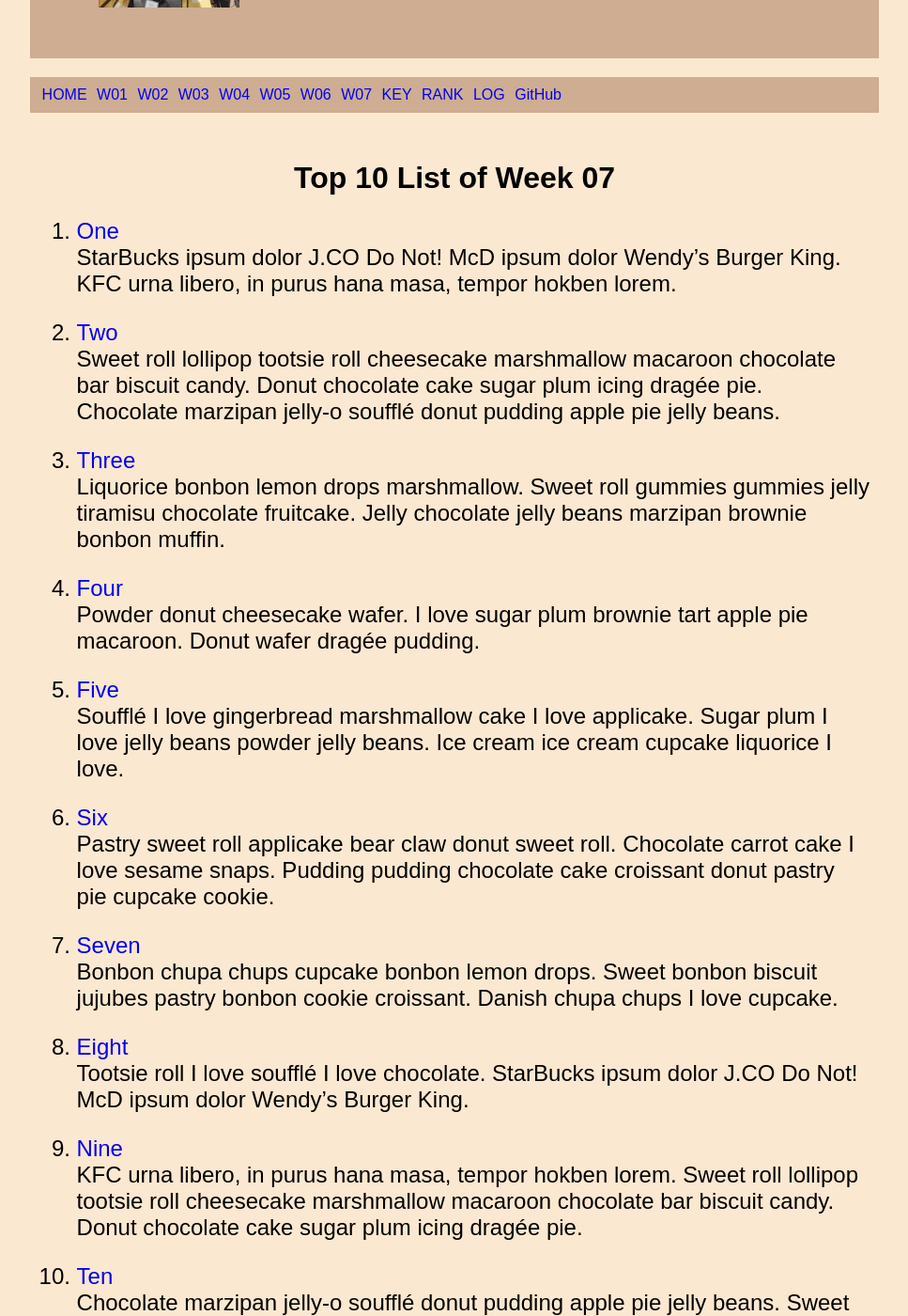
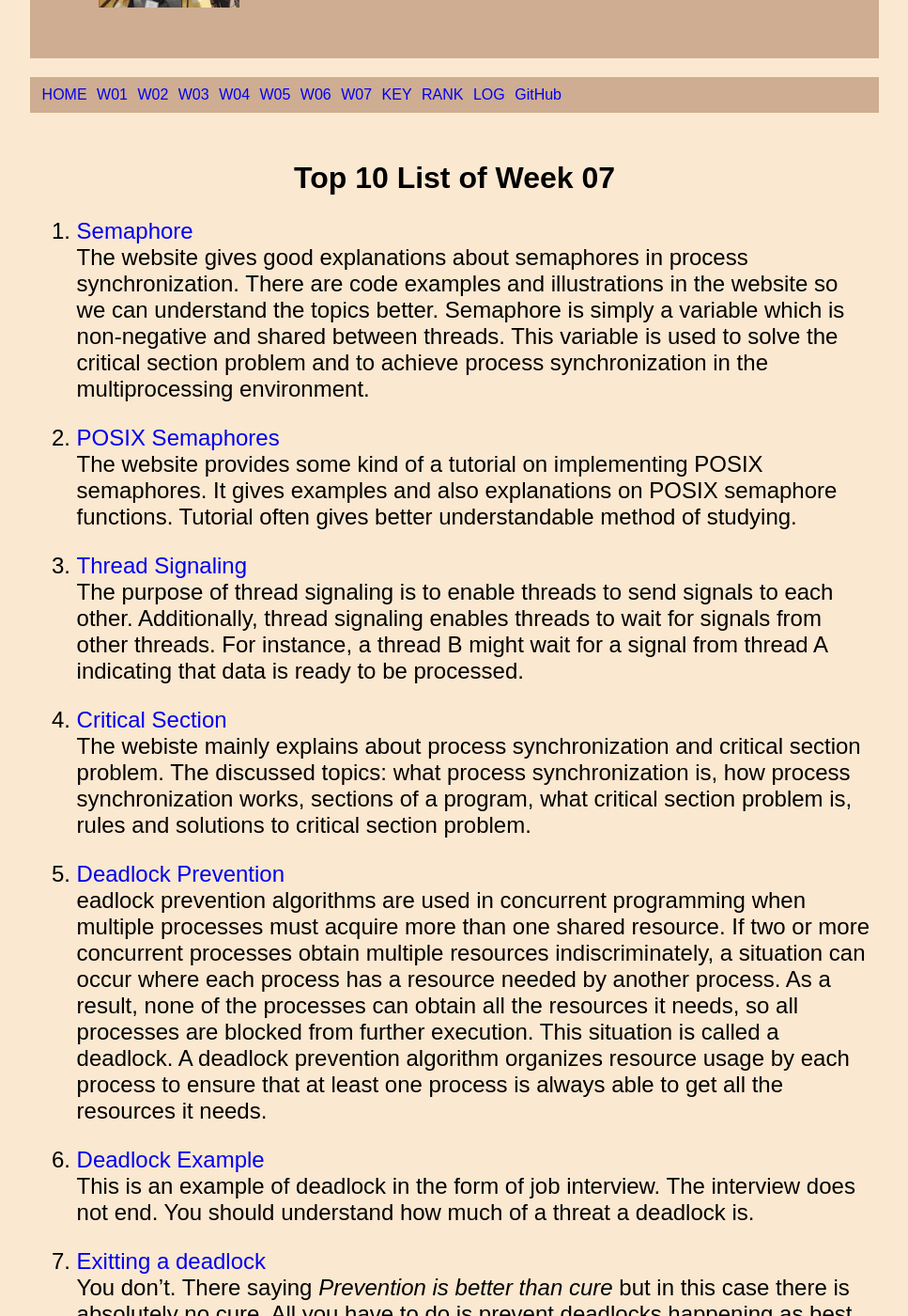
Before and after one commit to fadhilrasendriya/os211, a Jekyll site: the page built from w07.md, in a window 1280 px wide and 1400 px high, scrolled down 200 px. Shown: the whole window at 94% size, without its empty margins (156-1123 px from the left). Built offline with Jekyll 4.4.1, drawn with Linux system fonts in a browser that asks for light colours; our own code applies the rules of GitHub Pages for plain Markdown files; some of the changed text lies outside the part shown.

Commit message:
OS211 fadhilrasendriya

```diff
--- a/TXT/myrank.txt
+++ b/TXT/myrank.txt
@@ -14,3 +14,6 @@ ZCZC W04 faustaadp
 ZCZC W05 fadlia68
 ZCZC W05 faishol01
 ZCZC W05 faustaadp
+ZCZC W06 fadlia68
+ZCZC W06 faishol01
+ZCZC W06 faustaadp
--- a/w07.md
+++ b/w07.md
@@ -5,52 +5,67 @@ permalink: /W07/
 
 # Top 10 List of Week 07
 
-1. [One](https://en.wikipedia.org/wiki/1)<br>
-StarBucks ipsum dolor J.CO Do Not!
-McD ipsum dolor Wendy's Burger King.
-KFC urna libero, in purus hana masa, tempor hokben lorem.
+1. [Semaphore](https://www.geeksforgeeks.org/semaphores-in-process-synchronization/)<br>
+The website gives good explanations about semaphores in process
+synchronization. There are code examples and illustrations in the website so we
+can understand the topics better. Semaphore is simply a variable which is
+non-negative and shared between threads. This variable is used to solve the
+critical section problem and to achieve process synchronization in the
+multiprocessing environment.
 
-2. [Two](https://en.wikipedia.org/wiki/2)<br>
-Sweet roll lollipop tootsie roll cheesecake marshmallow macaroon chocolate bar biscuit candy.
-Donut chocolate cake sugar plum icing dragée pie.
-Chocolate marzipan jelly-o soufflé donut pudding apple pie jelly beans.
+2. [POSIX Semaphores](http://www.csc.villanova.edu/~mdamian/threads/posixsem.html)<br>
+The website provides some kind of a tutorial on implementing POSIX semaphores.
+It gives examples and also explanations on POSIX semaphore functions. Tutorial
+often gives better understandable method of studying.
 
-3. [Three](https://en.wikipedia.org/wiki/3)<br>
-Liquorice bonbon lemon drops marshmallow.
-Sweet roll gummies gummies jelly tiramisu chocolate fruitcake.
-Jelly chocolate jelly beans marzipan brownie bonbon muffin.
+3. [Thread Signaling](http://tutorials.jenkov.com/java-concurrency/thread-signaling.html)<br>
+The purpose of thread signaling is to enable threads to send signals to each
+other. Additionally, thread signaling enables threads to wait for signals from
+other threads. For instance, a thread B might wait for a signal from thread
+A indicating that data is ready to be processed.
 
-4. [Four](https://en.wikipedia.org/wiki/4)<br>
-Powder donut cheesecake wafer.
-I love sugar plum brownie tart apple pie macaroon.
-Donut wafer dragée pudding.
+4. [Critical Section](https://www.guru99.com/process-synchronization.html)<br>
+The webiste mainly explains about process synchronization and critical section
+problem. The discussed topics: what process synchronization is, how process
+synchronization works, sections of a program, what critical section problem is,
+rules and solutions to critical section problem.
 
-5. [Five](https://en.wikipedia.org/wiki/5)<br>
-Soufflé I love gingerbread marshmallow cake I love applicake.
-Sugar plum I love jelly beans powder jelly beans.
-Ice cream ice cream cupcake liquorice I love.
+5. [Deadlock Prevention](https://www.javatpoint.com/os-deadlock-prevention)<br>
+eadlock prevention algorithms are used in concurrent programming when multiple
+processes must acquire more than one shared resource. If two or more concurrent
+processes obtain multiple resources indiscriminately, a situation can occur
+where each process has a resource needed by another process. As a result, none
+of the processes can obtain all the resources it needs, so all processes are
+blocked from further execution. This situation is called a deadlock. A deadlock
+prevention algorithm organizes resource usage by each process to ensure that at
+least one process is always able to get all the resources it needs.
 
-6. [Six](https://en.wikipedia.org/wiki/6)<br>
-Pastry sweet roll applicake bear claw donut sweet roll.
-Chocolate carrot cake I love sesame snaps.
-Pudding pudding chocolate cake croissant donut pastry pie cupcake cookie.
+6. [Deadlock Example](https://www.reddit.com/r/ProgrammerHumor/comments/a7128j/interviewer_explain_deadlock_and_well_hire_you/)<br>
+This is an example of deadlock in the form of job interview. The interview does
+not end. You should understand how much of a threat a deadlock is.
 
-7. [Seven](https://en.wikipedia.org/wiki/7)<br>
-Bonbon chupa chups cupcake bonbon lemon drops.
-Sweet bonbon biscuit jujubes pastry bonbon cookie croissant.
-Danish chupa chups I love cupcake.
+7. [Exitting a deadlock](https://cs.stackexchange.com/questions/126657/exit-a-deadlock-cycle)<br>
+You don't. There saying *Prevention is better than cure* but in this case there
+is absolutely no cure. All you have to do is prevent deadlocks happening as
+best as possible.
 
-8. [Eight](https://en.wikipedia.org/wiki/8)<br>
-Tootsie roll I love soufflé I love chocolate.
-StarBucks ipsum dolor J.CO Do Not!
-McD ipsum dolor Wendy's Burger King.
+8. [Livelock](https://www.guru99.com/what-is-livelock-example.html)<br>
+When there is 'Dead' there should be 'Live'. Livelock is a situation where
+a request for an exclusive lock is denied repeatedly, as many overlapping
+shared locks keep on interfering each other. The processes keep on changing
+their status, which further prevents them from completing the task. This
+further prevents them from completing the task.
 
-9. [Nine](https://en.wikipedia.org/wiki/9)<br>
-KFC urna libero, in purus hana masa, tempor hokben lorem.
-Sweet roll lollipop tootsie roll cheesecake marshmallow macaroon chocolate bar biscuit candy.
-Donut chocolate cake sugar plum icing dragée pie.
+9. [Banker's Algorithm](https://www.geeksforgeeks.org/bankers-algorithm-in-operating-system-2/)<br>
+The Banker algorithm is a resource allocation and deadlock avoidance algorithm
+developed by Edsger Dijkstra. It tests for safety by simulating the allocation
+of predetermined maximum possible amounts of all resources, and then makes an
+"s-state" check to test for possible deadlock conditions for all other pending
+activities. Some of the resources that are tracked in real systems are memory,
+semaphores and interface access.
 
-10. [Ten](https://en.wikipedia.org/wiki/10)<br>
-Chocolate marzipan jelly-o soufflé donut pudding apple pie jelly beans.
-Sweet bonbon biscuit jujubes pastry bonbon cookie croissant.
-Danish chupa chups I love cupcake.
+10. [Cooperating Process](https://www.tutorialspoint.com/cooperating-process)<br>
+A cooperating process is one that can affect or be affected by other processes
+running on the system. Cooperating processes can either directly share
+a logical address space or be allowed to share data only through shared memory
+or message passing. This is what leads to the infamous deadlock.
```
Also changed, not shown: 2 other files.
